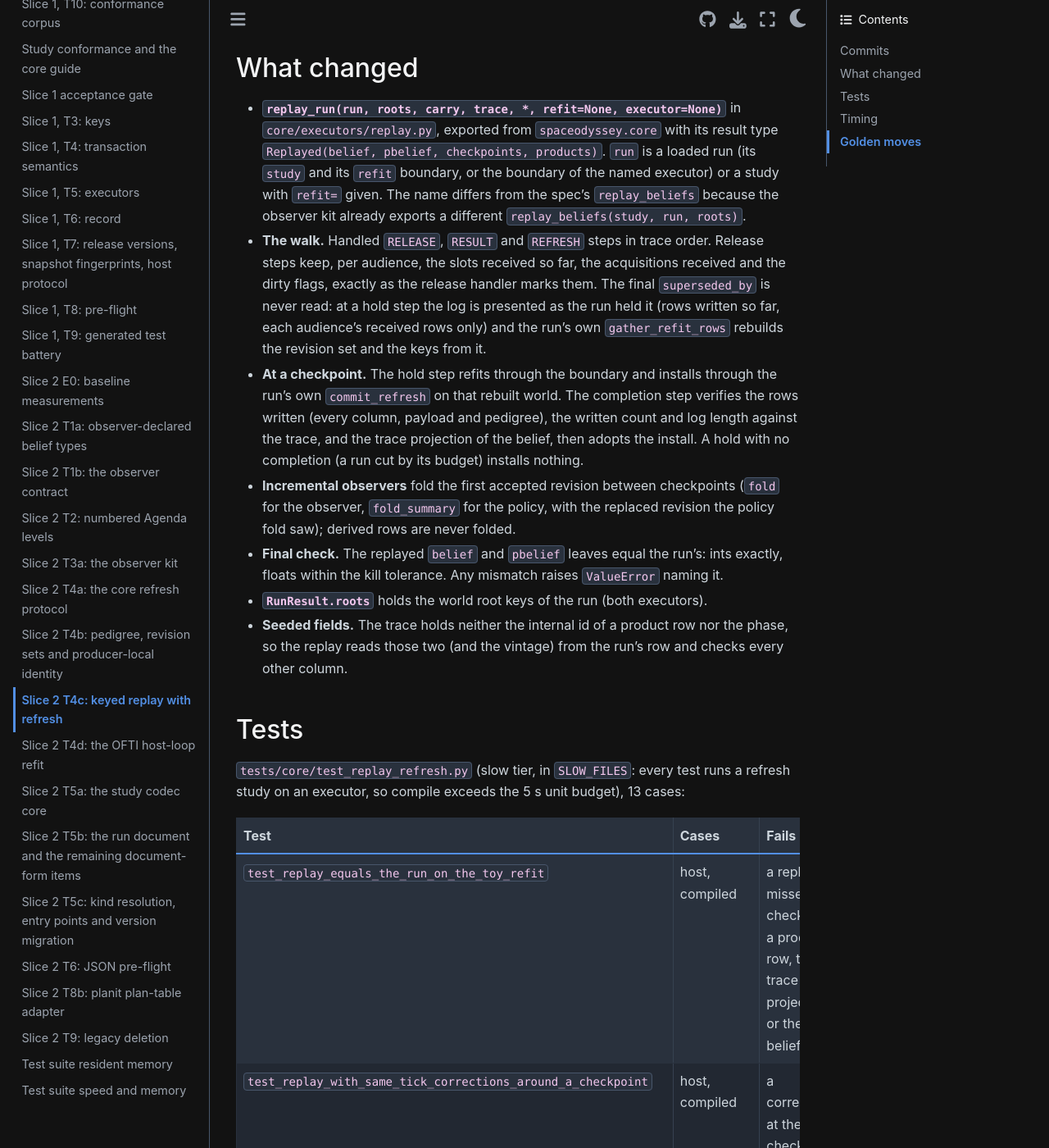
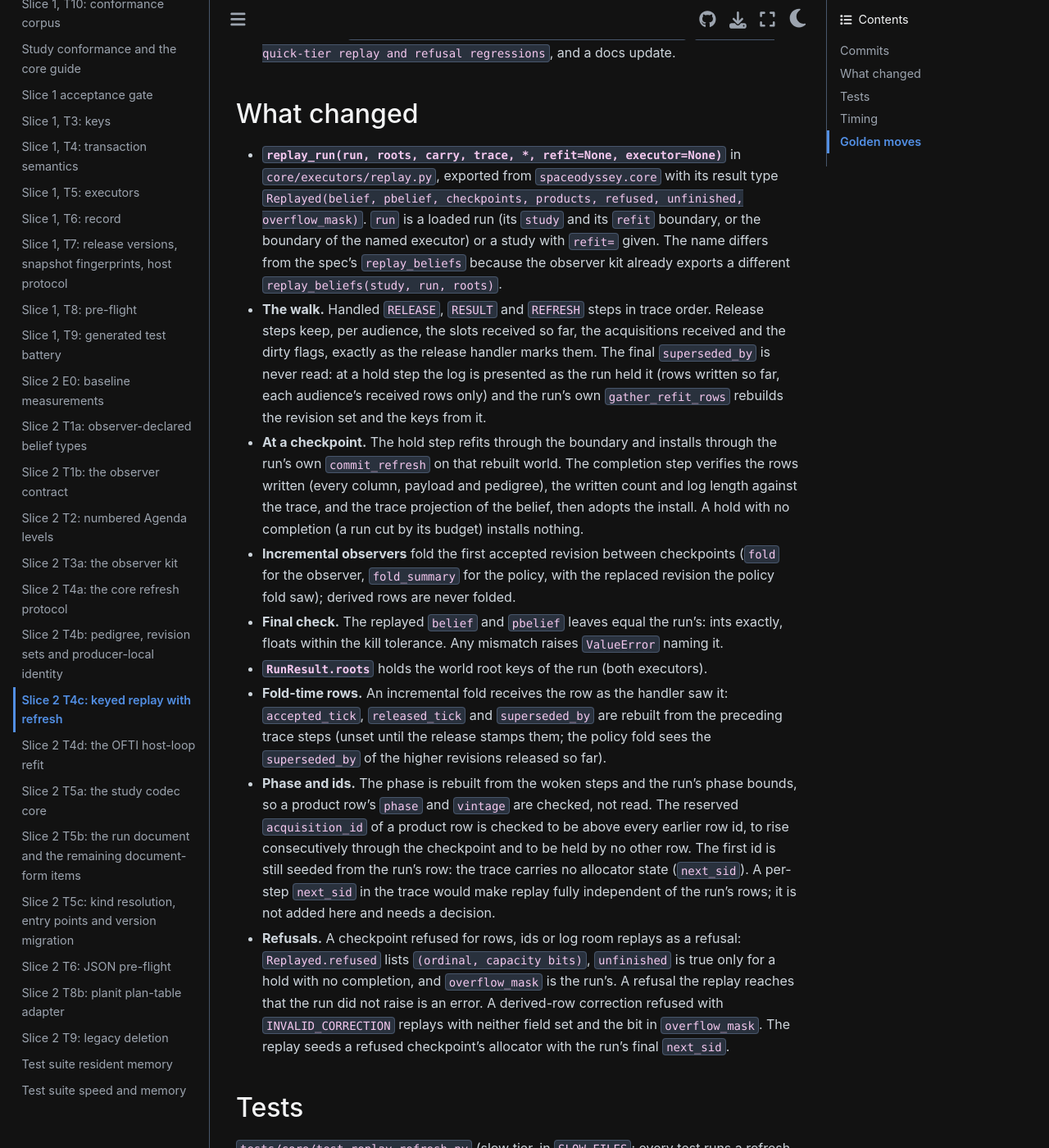
Before and after one commit to CoreySpohn/spaceodyssey, a Sphinx documentation site: the page built from docs/changes/slice-2-t4c.md, in a window 1280 px wide and 1400 px high, scrolled down 477 px. Shown: the whole window at 82% size. Built offline with Sphinx 7.4.7 and the Sphinx Book theme 1.1.4, drawn with Linux system fonts in a browser that asks for light colours; pages that are not in the unit, such as notebooks, are missing from menus; some of the changed text lies outside the part shown.

Commit message:
docs(changes): update T4c record for review fixes

```diff
--- a/docs/changes/slice-2-t4c.md
+++ b/docs/changes/slice-2-t4c.md
@@ -15,12 +15,14 @@ golden history moved.
 1. `feat(core): keyed replay with refresh and roots on run results`
 2. `test(core): replay with refresh on both executors, corrections, queries, truncation and mutants`
 3. `docs(changes): record Slice 2 T4c keyed replay`
+4. Review fixes: `fix(core): replay folds, ids, phase and refusals`,
+   `test(core): quick-tier replay and refusal regressions`, and a docs update.
 
 ## What changed
 
 - **`replay_run(run, roots, carry, trace, *, refit=None, executor=None)`** in
   `core/executors/replay.py`, exported from `spaceodyssey.core` with its result type
-  `Replayed(belief, pbelief, checkpoints, products)`. `run` is a loaded run (its
+  `Replayed(belief, pbelief, checkpoints, products, refused, unfinished, overflow_mask)`. `run` is a loaded run (its
   `study` and its `refit` boundary, or the boundary of the named executor) or a study
   with `refit=` given. The name differs from the spec's `replay_beliefs` because the
   observer kit already exports a different `replay_beliefs(study, run, roots)`.
@@ -41,9 +43,23 @@ golden history moved.
 - **Final check.** The replayed `belief` and `pbelief` leaves equal the run's: ints
   exactly, floats within the kill tolerance. Any mismatch raises `ValueError` naming it.
 - **`RunResult.roots`** holds the world root keys of the run (both executors).
-- **Seeded fields.** The trace holds neither the internal id of a product row nor the
-  phase, so the replay reads those two (and the vintage) from the run's row and checks
-  every other column.
+- **Fold-time rows.** An incremental fold receives the row as the handler saw it:
+  `accepted_tick`, `released_tick` and `superseded_by` are rebuilt from the preceding
+  trace steps (unset until the release stamps them; the policy fold sees the
+  `superseded_by` of the higher revisions released so far).
+- **Phase and ids.** The phase is rebuilt from the woken steps and the run's phase
+  bounds, so a product row's `phase` and `vintage` are checked, not read. The reserved
+  `acquisition_id` of a product row is checked to be above every earlier row id, to
+  rise consecutively through the checkpoint and to be held by no other row. The first
+  id is still seeded from the run's row: the trace carries no allocator state
+  (`next_sid`). A per-step `next_sid` in the trace would make replay fully independent
+  of the run's rows; it is not added here and needs a decision.
+- **Refusals.** A checkpoint refused for rows, ids or log room replays as a refusal:
+  `Replayed.refused` lists `(ordinal, capacity bits)`, `unfinished` is true only for a
+  hold with no completion, and `overflow_mask` is the run's. A refusal the replay
+  reaches that the run did not raise is an error. A derived-row correction refused with
+  `INVALID_CORRECTION` replays with neither field set and the bit in `overflow_mask`.
+  The replay seeds a refused checkpoint's allocator with the run's final `next_sid`.
 
 ## Tests
 
@@ -64,13 +80,21 @@ which replays the corpus `refresh` case (the case the older replay tests skip).
 conformance invariants take a canonical history only, with no boundary, so the corpus
 check lives with the replay tests rather than as an invariant.
 
-The spec planned 5 quick tests. All of these need a run on an executor, so none fits the
-quick tier; two same-tick corrections are interpreted as corrections released at the
-checkpoint tick (before its stage) and at the following tick.
+Three further slow cases: incremental folds that read the three lifecycle fields (host
+and compiled; a replay that folds the final row fails), and an `INVALID_CORRECTION`
+replay reported distinctly from a refusal or a cut.
 
-Remaining case, not covered: a correction released at a stage after the checkpoint on
-the checkpoint's own tick (an `ADMIT`-stage `Query` result), which falls in the next
-checkpoint; T4a covers its scheduling but not its replay.
+`tests/core/test_replay_refresh_quick.py` (quick tier, about 2 s cold, no executor run)
+replays a hand-built log: one subject, one row per subject, four log rows, revision 0
+released, a checkpoint with two product rows from a boundary that writes the request key
+into the mean, then revision 1 released at the checkpoint tick's `ADMIT` stage. Cases:
+the control; both mutants (final `superseded_by`, a key from the log length); corrupted
+product id, duplicated id, phase and vintage; refusals for exhausted ids and a full log;
+a run cut on a hold.
+
+No corpus case that reads its key was added: the corpus histories are goldens, and a
+key-reading boundary needs new hand rows, which would move them. The key is covered by
+the quick key-reading boundary and the slow `ResampleSample` mutant.
 
 ## Timing
 
@@ -79,7 +103,7 @@ cases are the first run of each study structure (8 to 22 s, compile), the rest u
 (the second run of a structure and every replay: 0.05 to 0.4 s). Replay itself adds
 about 0.4 s cold and 0.05 s warm per world.
 
-Full suite (`-n 2 --dist loadfile`, four threads, `tests/codec/test_entry_points_installed.py`
+Full suite after the review fixes: see the report. Earlier full suite (`-n 2 --dist loadfile`, four threads, `tests/codec/test_entry_points_installed.py`
 deselected): 3081 passed in 1956 s, on a machine busy with other jobs (about 15 min was
 expected on an idle one). Lints: ruff check and format, the dispatch lints in
 `test_lints.py`, internal references.
```
